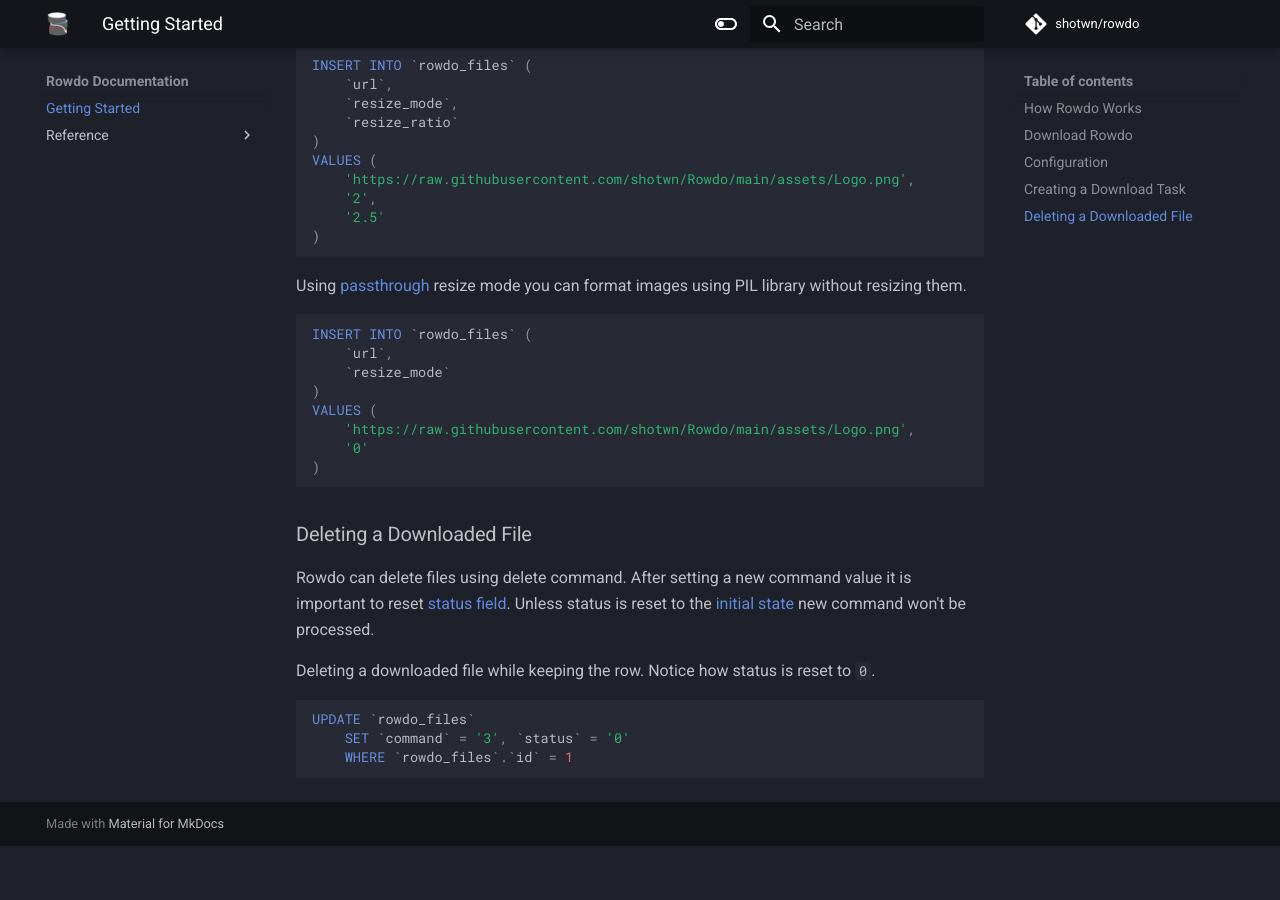
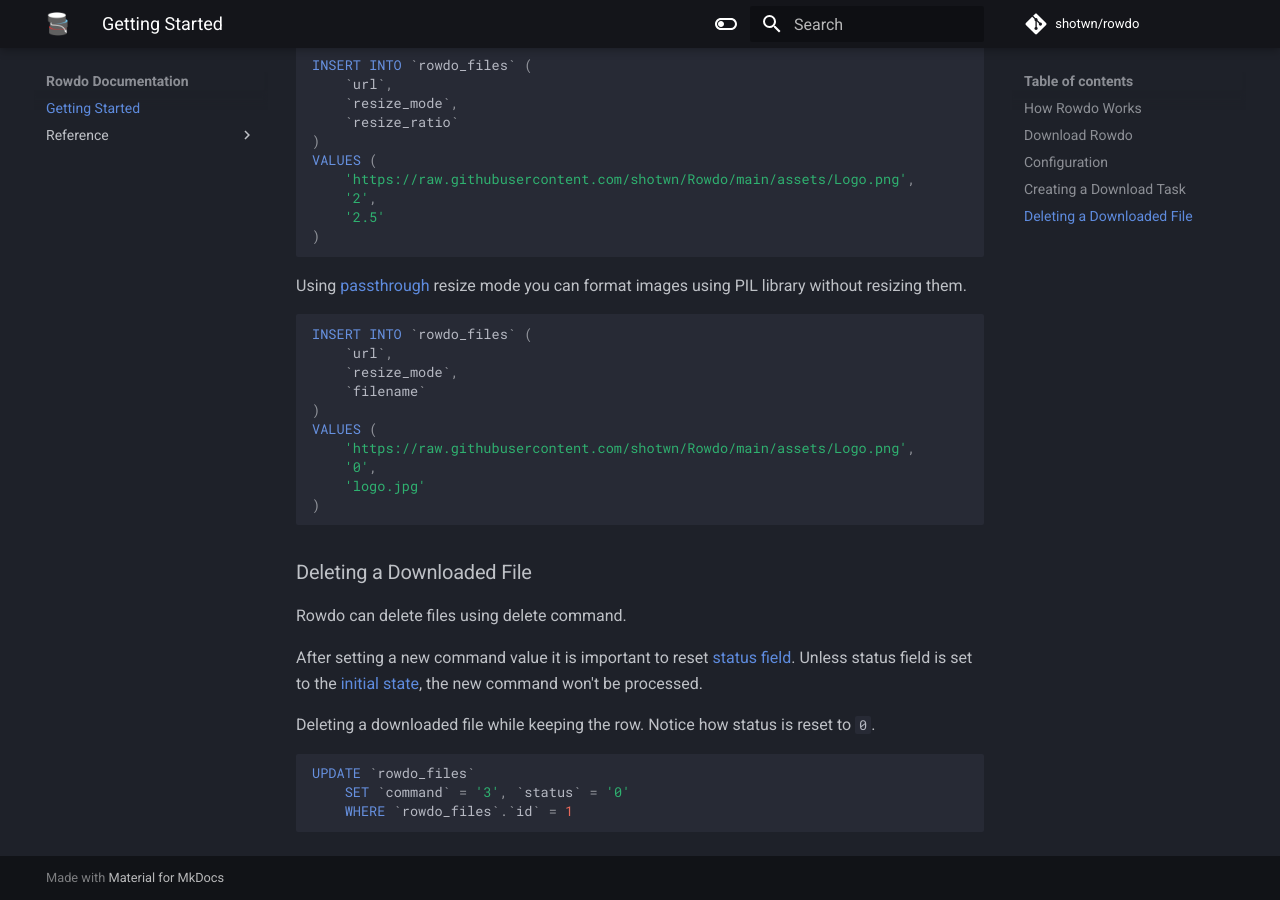
Before and after one commit to shotwn/Rowdo, an MkDocs documentation site: the page built from docs/docs/index.md, in a window 1280 px wide and 900 px high, scrolled down 1799 px. Built offline with MkDocs 1.6.1 and Material for MkDocs 9.7.7, drawn with Linux system fonts in a browser that asks for light colours; comment, search, counter and statistics services are not loaded; before the commit the page ends 2645 px from its top, so only the background shows below that.

Commit message:
Docs: Fix passthrough description

````diff
--- a/docs/docs/index.md
+++ b/docs/docs/index.md
@@ -77,16 +77,20 @@
 ``` sql
 INSERT INTO `rowdo_files` (
     `url`,
-    `resize_mode`
+    `resize_mode`,
+    `filename`
 )
 VALUES (
     'https://raw.githubusercontent.com/shotwn/Rowdo/main/assets/Logo.png',
-    '0'
+    '0',
+    'logo.jpg'
 )
 ```
 
 ### Deleting a Downloaded File
-Rowdo can delete files using delete command. After setting a new command value it is important to reset [status field](./Reference/Tables/#status). Unless status is reset to the [initial state](./Reference/Tables/#waiting-to-process) new command won't be processed.
+Rowdo can delete files using delete command.
+
+After setting a new command value it is important to reset [status field](./Reference/Tables/#status). Unless status field is set to the [initial state](./Reference/Tables/#waiting-to-process), the new command won't be processed.
 
 Deleting a downloaded file while keeping the row. Notice how status is reset to `0`.
 ``` sql
````
